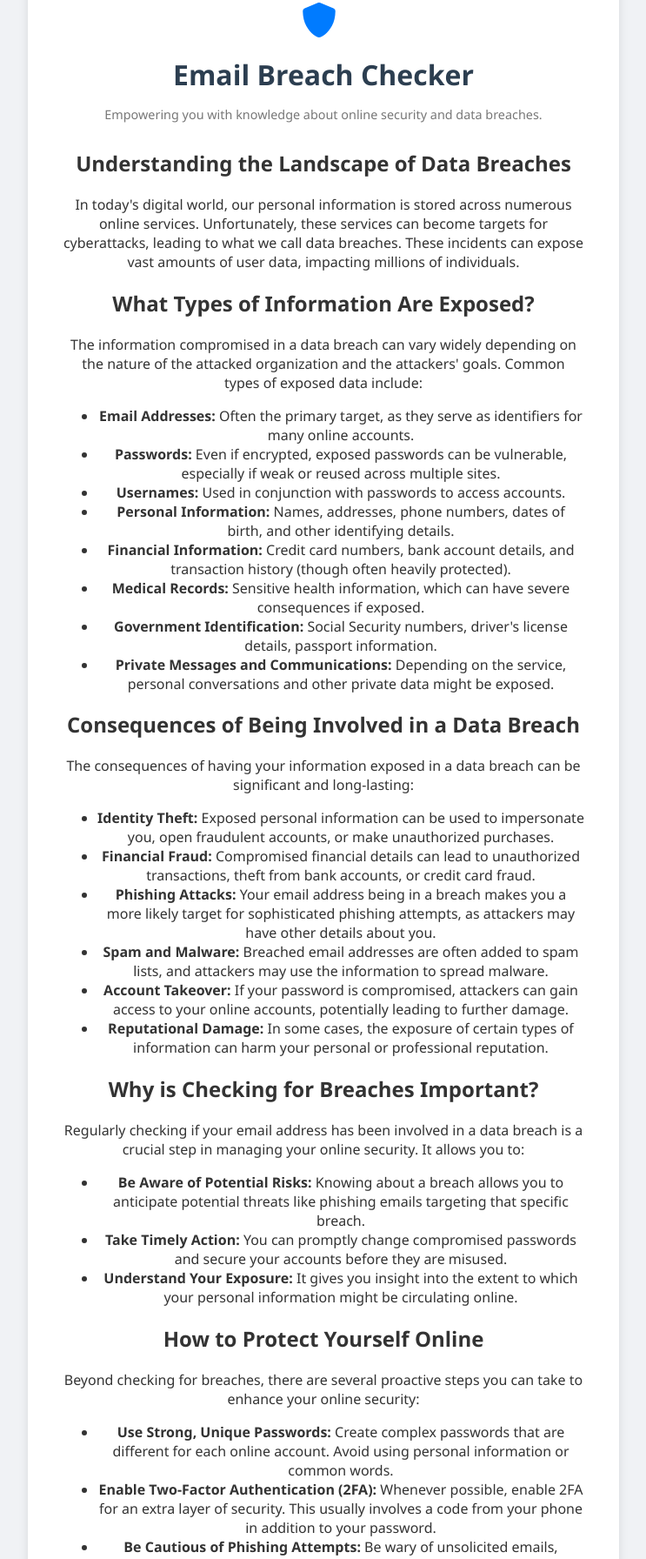
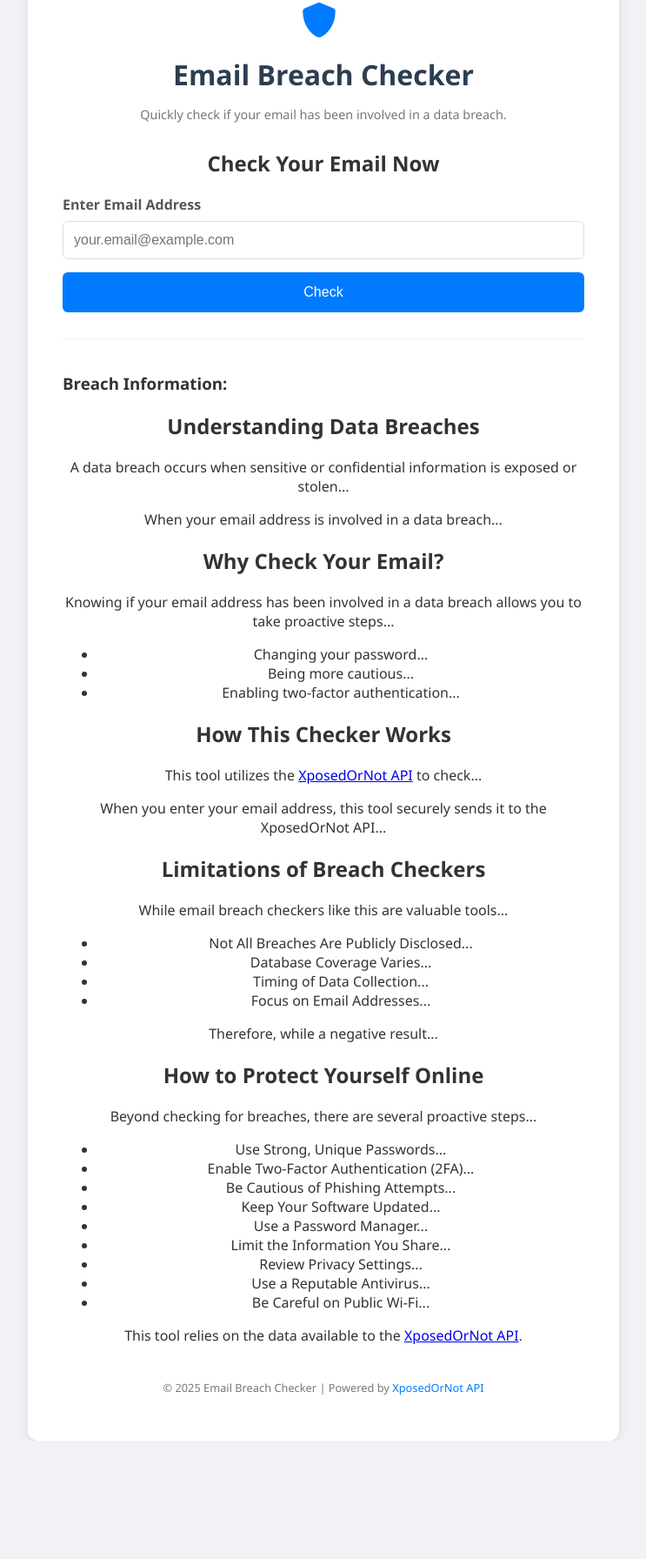
Before and after one commit to AtVict0r/breached_email_checker_demo, a plain HTML site: page index.html in a window 1280 px wide. Shown: the part 37-1829 px from the top of the page at 87% size, without its empty margins (268-1011 px from the left). After the commit the page ends 1693 px from the top, so only its background shows below. Drawn offline with Linux system fonts and the light colour scheme.

Commit message:
Update index.html

```diff
--- a/index.html
+++ b/index.html
@@ -12,112 +12,87 @@
         <header>
             <i class="fas fa-shield-alt logo"></i>
             <h1>Email Breach Checker</h1>
-            <p class="tagline">Empowering you with knowledge about online security and data breaches.</p>
+            <p class="tagline">Quickly check if your email has been involved in a data breach.</p>
         </header>
 
-        <section class="explanatory-section">
-            <h2>Understanding the Landscape of Data Breaches</h2>
-            <p>In today's digital world, our personal information is stored across numerous online services. Unfortunately, these services can become targets for cyberattacks, leading to what we call data breaches. These incidents can expose vast amounts of user data, impacting millions of individuals.</p>
+        <section class="main-checker">
+            <h2>Check Your Email Now</h2>
+            <div class="input-group">
+                <label for="email" class="visually-hidden">Enter Email Address</label>
+                <input type="email" id="email" placeholder="your.email@example.com">
+                <button onclick="checkBreach()">
+                    <span id="check-button-text">Check</span>
+                    <span id="loading-spinner" class="spinner" style="display: none;">
+                        <i class="fas fa-spinner fa-spin"></i>
+                    </span>
+                </button>
+            </div>
+            <div id="results" class="results-container">
+                <h3>Breach Information:</h3>
+                <ul id="breach-list"></ul>
+                <p id="no-breaches" class="message" style="display:none;">
+                    <i class="fas fa-check-circle"></i> No known breaches found for this email address in the data we have access to.
+                </p>
+                <p id="invalid-email" class="error-message" style="display:none;">
+                    <i class="fas fa-exclamation-triangle"></i> Please enter a valid email address.
+                </p>
+                <p id="error-message" class="error-message" style="display:none;">
+                    <i class="fas fa-exclamation-triangle"></i> An error occurred while checking. Please try again later.
+                </p>
+                <p id="api-error-message" class="error-message" style="display:none;">
+                    <i class="fas fa-exclamation-triangle"></i> API Error: <span id="api-error-details"></span>
+                </p>
+            </div>
         </section>
 
         <section class="explanatory-section">
-            <h2>What Types of Information Are Exposed?</h2>
-            <p>The information compromised in a data breach can vary widely depending on the nature of the attacked organization and the attackers' goals. Common types of exposed data include:</p>
-            <ul>
-                <li><strong>Email Addresses:</strong> Often the primary target, as they serve as identifiers for many online accounts.</li>
-                <li><strong>Passwords:</strong> Even if encrypted, exposed passwords can be vulnerable, especially if weak or reused across multiple sites.</li>
-                <li><strong>Usernames:</strong> Used in conjunction with passwords to access accounts.</li>
-                <li><strong>Personal Information:</strong> Names, addresses, phone numbers, dates of birth, and other identifying details.</li>
-                <li><strong>Financial Information:</strong> Credit card numbers, bank account details, and transaction history (though often heavily protected).</li>
-                <li><strong>Medical Records:</strong> Sensitive health information, which can have severe consequences if exposed.</li>
-                <li><strong>Government Identification:</strong> Social Security numbers, driver's license details, passport information.</li>
-                <li><strong>Private Messages and Communications:</strong> Depending on the service, personal conversations and other private data might be exposed.</li>
-            </ul>
+            <h2>Understanding Data Breaches</h2>
+            <p>A data breach occurs when sensitive or confidential information is exposed or stolen...</p>
+            <p>When your email address is involved in a data breach...</p>
         </section>
 
         <section class="explanatory-section">
-            <h2>Consequences of Being Involved in a Data Breach</h2>
-            <p>The consequences of having your information exposed in a data breach can be significant and long-lasting:</p>
+            <h2>Why Check Your Email?</h2>
+            <p>Knowing if your email address has been involved in a data breach allows you to take proactive steps...</p>
             <ul>
-                <li><strong>Identity Theft:</strong> Exposed personal information can be used to impersonate you, open fraudulent accounts, or make unauthorized purchases.</li>
-                <li><strong>Financial Fraud:</strong> Compromised financial details can lead to unauthorized transactions, theft from bank accounts, or credit card fraud.</li>
-                <li><strong>Phishing Attacks:</strong> Your email address being in a breach makes you a more likely target for sophisticated phishing attempts, as attackers may have other details about you.</li>
-                <li><strong>Spam and Malware:</strong> Breached email addresses are often added to spam lists, and attackers may use the information to spread malware.</li>
-                <li><strong>Account Takeover:</strong> If your password is compromised, attackers can gain access to your online accounts, potentially leading to further damage.</li>
-                <li><strong>Reputational Damage:</strong> In some cases, the exposure of certain types of information can harm your personal or professional reputation.</li>
-            </ul>
-        </section>
-
-        <section class="explanatory-section">
-            <h2>Why is Checking for Breaches Important?</h2>
-            <p>Regularly checking if your email address has been involved in a data breach is a crucial step in managing your online security. It allows you to:</p>
-            <ul>
-                <li><strong>Be Aware of Potential Risks:</strong> Knowing about a breach allows you to anticipate potential threats like phishing emails targeting that specific breach.</li>
-                <li><strong>Take Timely Action:</strong> You can promptly change compromised passwords and secure your accounts before they are misused.</li>
-                <li><strong>Understand Your Exposure:</strong> It gives you insight into the extent to which your personal information might be circulating online.</li>
-            </ul>
-        </section>
-
-        <section class="explanatory-section">
-            <h2>How to Protect Yourself Online</h2>
-            <p>Beyond checking for breaches, there are several proactive steps you can take to enhance your online security:</p>
-            <ul>
-                <li><strong>Use Strong, Unique Passwords:</strong> Create complex passwords that are different for each online account. Avoid using personal information or common words.</li>
-                <li><strong>Enable Two-Factor Authentication (2FA):</strong> Whenever possible, enable 2FA for an extra layer of security. This usually involves a code from your phone in addition to your password.</li>
-                <li><strong>Be Cautious of Phishing Attempts:</strong> Be wary of unsolicited emails, messages, or calls asking for personal information. Verify the sender's authenticity before providing any details.</li>
-                <li><strong>Keep Your Software Updated:</strong> Regularly update your operating system, web browser, and other software to patch security vulnerabilities.</li>
-                <li><strong>Use a Password Manager:</strong> Consider using a reputable password manager to securely store and generate strong, unique passwords.</li>
-                <li><strong>Limit the Information You Share:</strong> Be mindful of the personal information you share online and with various services.</li>
-                <li><strong>Review Privacy Settings:</strong> Regularly review and adjust the privacy settings on your social media and other online accounts.</li>
-                <li><strong>Use a Reputable Antivirus and Anti-Malware Software:</strong> Protect your devices from malicious software that can steal your information.</li>
-                <li><strong>Be Careful on Public Wi-Fi:</strong> Avoid accessing sensitive information on unsecured public Wi-Fi networks. Consider using a VPN.</li>
+                <li>Changing your password...</li>
+                <li>Being more cautious...</li>
+                <li>Enabling two-factor authentication...</li>
             </ul>
         </section>
 
         <section class="explanatory-section">
             <h2>How This Checker Works</h2>
-            <p>This tool utilizes the <a href="https://xposedornot.com/" target="_blank" rel="noopener noreferrer">XposedOrNot API</a> to check if your email address has appeared in publicly disclosed data breaches. XposedOrNot is an open-source platform that continuously collects and analyzes information about data breaches from various sources. These sources include publicly reported incidents, databases of compromised accounts that have surfaced online, and other credible intelligence.</p>
-            <p>When you enter your email address, this tool securely sends it to the XposedOrNot API. The API then checks its extensive database of breach information. If your email address is found to be associated with any known breaches, the API returns a list of those breaches (in this case, identifiers related to the accounts in the breach). This process helps you understand if your email has been compromised in the past.</p>
+            <p>This tool utilizes the <a href="https://xposedornot.com/" target="_blank" rel="noopener noreferrer">XposedOrNot API</a> to check...</p>
+            <p>When you enter your email address, this tool securely sends it to the XposedOrNot API...</p>
         </section>
 
         <section class="explanatory-section">
             <h2>Limitations of Breach Checkers</h2>
-            <p>While email breach checkers like this are valuable tools, it's important to understand their limitations:</p>
+            <p>While email breach checkers like this are valuable tools...</p>
             <ul>
-                <li><strong>Not All Breaches Are Publicly Disclosed:</strong> Some data breaches may not be publicly reported or discovered, meaning they might not be included in the databases used by these checkers.</li>
-                <li><strong>Database Coverage Varies:</strong> Different breach databases may have varying levels of coverage. No single database is likely to contain information about every single data breach that has ever occurred.</li>
-                <li><strong>Timing of Data Collection:</strong> There can be a delay between a data breach occurring and the information being added to breach databases.</li>
-                <li><strong>Focus on Email Addresses:</strong> This specific tool checks for breaches associated with email addresses. Other types of data breaches might not be detected here.</li>
+                <li>Not All Breaches Are Publicly Disclosed...</li>
+                <li>Database Coverage Varies...</li>
+                <li>Timing of Data Collection...</li>
+                <li>Focus on Email Addresses...</li>
             </ul>
-            <p>Therefore, while a negative result from this checker is reassuring, it does not guarantee that your information has never been compromised in any way.</p>
+            <p>Therefore, while a negative result...</p>
         </section>
 
-        <div class="input-group">
-            <label for="email">Enter Email Address to Check:</label>
-            <input type="email" id="email" placeholder="your.email@example.com">
-            <button onclick="checkBreach()">
-                <span id="check-button-text">Check</span>
-                <span id="loading-spinner" class="spinner" style="display: none;">
-                    <i class="fas fa-spinner fa-spin"></i>
-                </span>
-            </button>
-        </div>
-
-        <section id="results" class="results-container">
-            <h2>Breach Information:</h2>
-            <ul id="breach-list"></ul>
-            <p id="no-breaches" class="message" style="display:none;">
-                <i class="fas fa-check-circle"></i> No known breaches found for this email address in the data we have access to.
-            </p>
-            <p id="invalid-email" class="error-message" style="display:none;">
-                <i class="fas fa-exclamation-triangle"></i> Please enter a valid email address.
-            </p>
-            <p id="error-message" class="error-message" style="display:none;">
-                <i class="fas fa-exclamation-triangle"></i> An error occurred while checking. Please try again later.
-            </p>
-            <p id="api-error-message" class="error-message" style="display:none;">
-                <i class="fas fa-exclamation-triangle"></i> API Error: <span id="api-error-details"></span>
-            </p>
+        <section class="explanatory-section">
+            <h2>How to Protect Yourself Online</h2>
+            <p>Beyond checking for breaches, there are several proactive steps...</p>
+            <ul>
+                <li>Use Strong, Unique Passwords...</li>
+                <li>Enable Two-Factor Authentication (2FA)...</li>
+                <li>Be Cautious of Phishing Attempts...</li>
+                <li>Keep Your Software Updated...</li>
+                <li>Use a Password Manager...</li>
+                <li>Limit the Information You Share...</li>
+                <li>Review Privacy Settings...</li>
+                <li>Use a Reputable Antivirus...</li>
+                <li>Be Careful on Public Wi-Fi...</li>
+            </ul>
         </section>
 
         <aside class="api-info">
```
